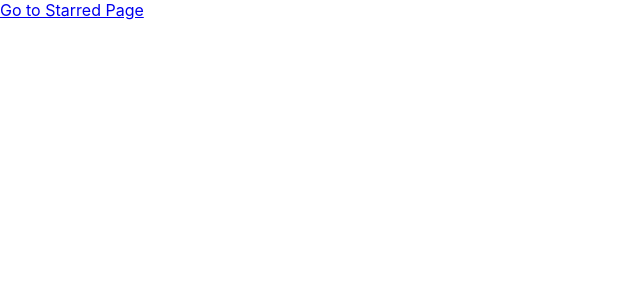
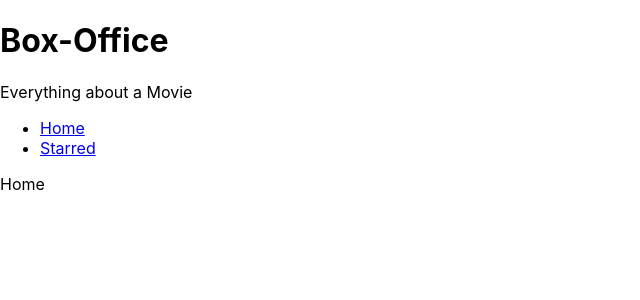
Before and after one commit to adarshprakasan/box-office-app, a React (Create React App) app: page / in a window 1280 px wide. Shown: the top 300 px of the page, without its empty margins (0-640 px from the left). Built offline with nearby package versions, Linux system fonts and the light colour scheme.

Commit message:
added navigation and shared layout for home and starred pages

```diff
--- a/src/App.jsx
+++ b/src/App.jsx
@@ -1,13 +1,16 @@
 import { BrowserRouter, Routes, Route } from 'react-router-dom';
 import Home from './pages/Home';
 import Starred from './pages/Starred';
+import MainLayout from './components/MainLayout';
 
 function App() {
   return (
     <BrowserRouter>
       <Routes>
-        <Route path="/" element={<Home />} />
-        <Route path="/starred" element={<Starred />} />
+        <Route element={<MainLayout />}>
+          <Route path="/" element={<Home />} />
+          <Route path="/starred" element={<Starred />} />
+        </Route>
         <Route path="*" element={<div>Not Found</div>} />
 
         {/* <Route path="/" element={<App />}>
--- /dev/null
+++ b/src/components/AppTitle.jsx
@@ -0,0 +1,10 @@
+export default function AppTitle(props) {
+  const { title = 'Box-Office', subtitle = 'Everything about a Movie' } = props;
+
+  return (
+    <div>
+      <h1>{title}</h1>
+      <p>{subtitle}</p>
+    </div>
+  );
+}
--- /dev/null
+++ b/src/components/MainLayout.jsx
@@ -0,0 +1,14 @@
+import { Outlet } from 'react-router-dom';
+import Navs from './Navs';
+import AppTitle from './AppTitle';
+
+const MainLayout = () => {
+  return (
+    <div>
+      <AppTitle />
+      <Navs />
+      <Outlet />
+    </div>
+  );
+};
+export default MainLayout;
--- /dev/null
+++ b/src/components/Navs.jsx
@@ -0,0 +1,28 @@
+import { Link } from 'react-router-dom';
+
+const LINKS = [
+  {
+    text: 'Home',
+    to: '/'
+  },
+  {
+    text: 'Starred',
+    to: '/starred'
+  }
+];
+
+const Navs = () => {
+  return (
+    <div>
+      <ul>
+        {LINKS.map(item => (
+          <li key={item.to}>
+            <Link to={item.to}>{item.text}</Link>
+          </li>
+        ))}
+      </ul>
+    </div>
+  );
+};
+
+export default Navs;
--- a/src/pages/Home.jsx
+++ b/src/pages/Home.jsx
@@ -1,11 +1,7 @@
 import { Link } from 'react-router-dom';
 
 const Home = () => {
-  return (
-    <div>
-      <Link to={'/starred'}>Go to Starred Page</Link>
-    </div>
-  );
+  return <div>Home</div>;
 };
 
 export default Home;
```
